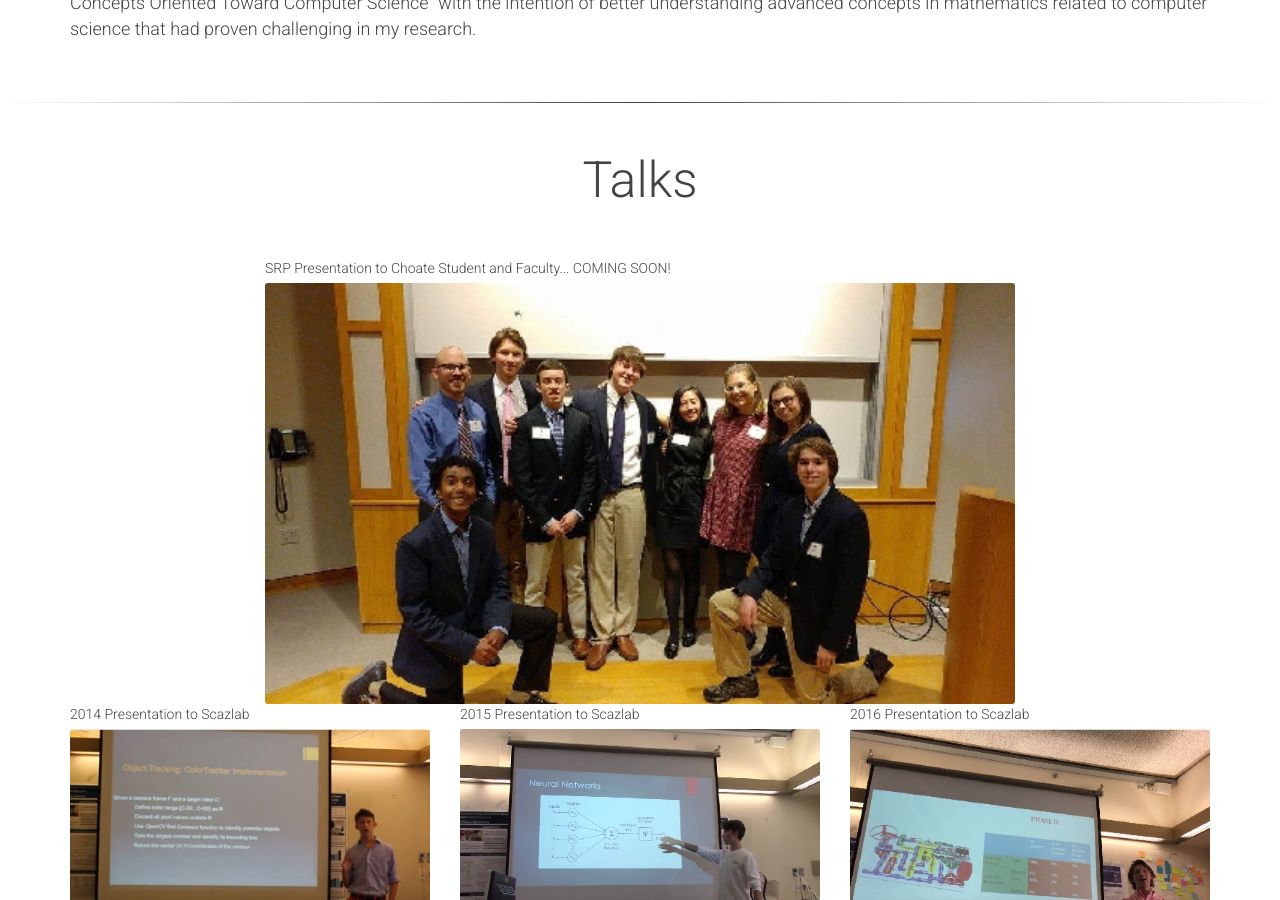
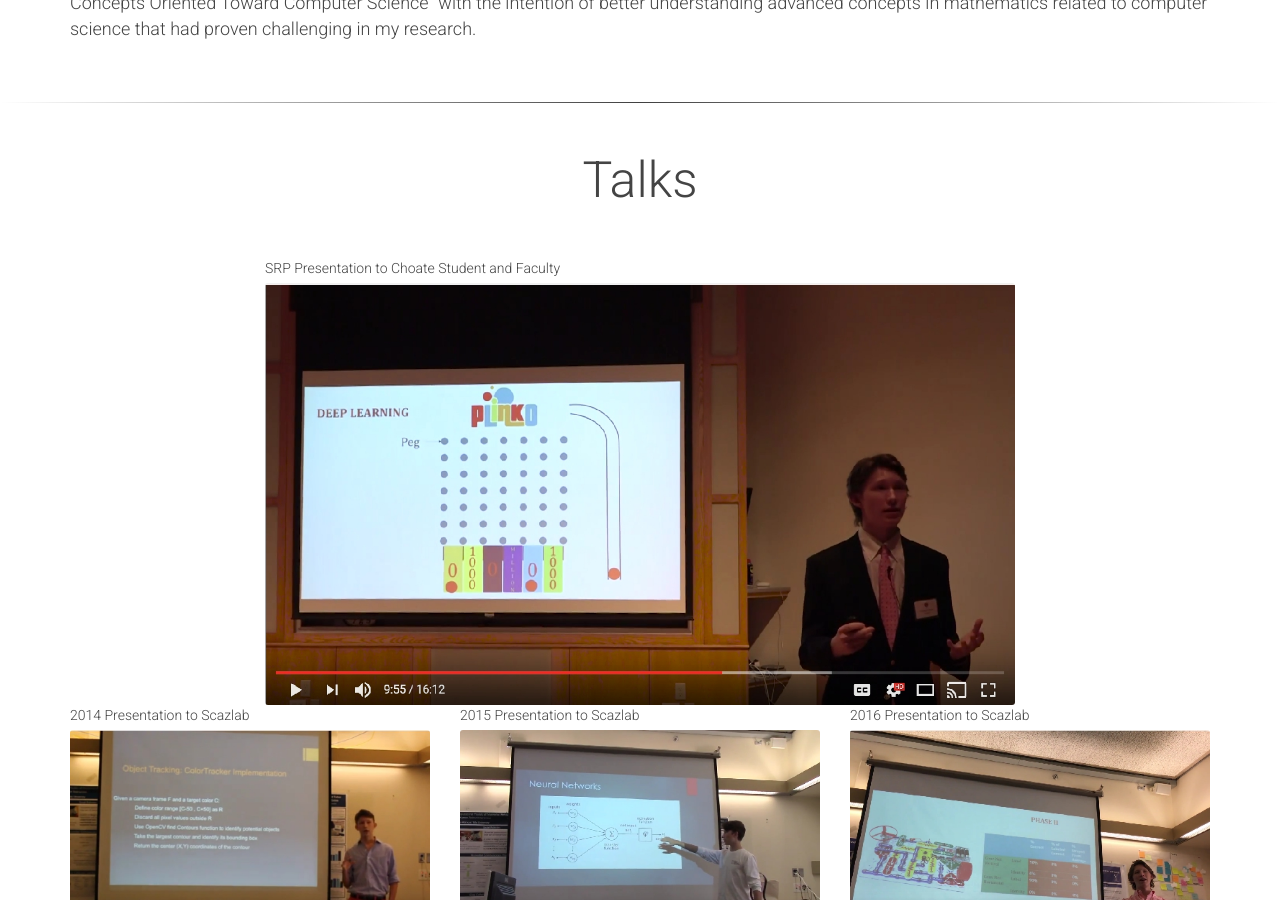
Before and after one commit to georgewildridge/georgewildridgeoriginalwebsite, a Jekyll site: the page built from index.md, in a window 1280 px wide and 900 px high, scrolled down 1462 px. Built offline with Jekyll 4.4.1, drawn with Linux system fonts in a browser that asks for light colours.

Commit message:
SRP PResentation

```diff
--- a/_includes/talks.html
+++ b/_includes/talks.html
@@ -3,8 +3,8 @@
   <h2>Talks</h2>
   <div class="row">
     <div class="col-md-8 col-md-offset-2">
-      <div class="ts">SRP Presentation to Choate Student and Faculty...     COMING SOON!</div>
-      <a href="georgewildridge.github.io" target="_blank" savefrom_lm_index="2" savefrom_lm="1"><img src="/img/srp_grou.jpg" style="width:100%;border-radius:3px;"></a><span style="padding: 0; margin: 0; margin-left: 5px;">
+      <div class="ts">SRP Presentation to Choate Student and Faculty</div>
+      <a href="https://www.youtube.com/watch?v=y0IWqdMFqtg" target="_blank" savefrom_lm_index="2" savefrom_lm="1"><img src="/img/pres_srp.jpg" style="width:100%;border-radius:3px;"></a><span style="padding: 0; margin: 0; margin-left: 5px;">
     </div>
   </div>
   <div class="row">
```
Also changed, not shown: img/pres_srp.jpg (added), img/srp_grou.jpg (deleted).
